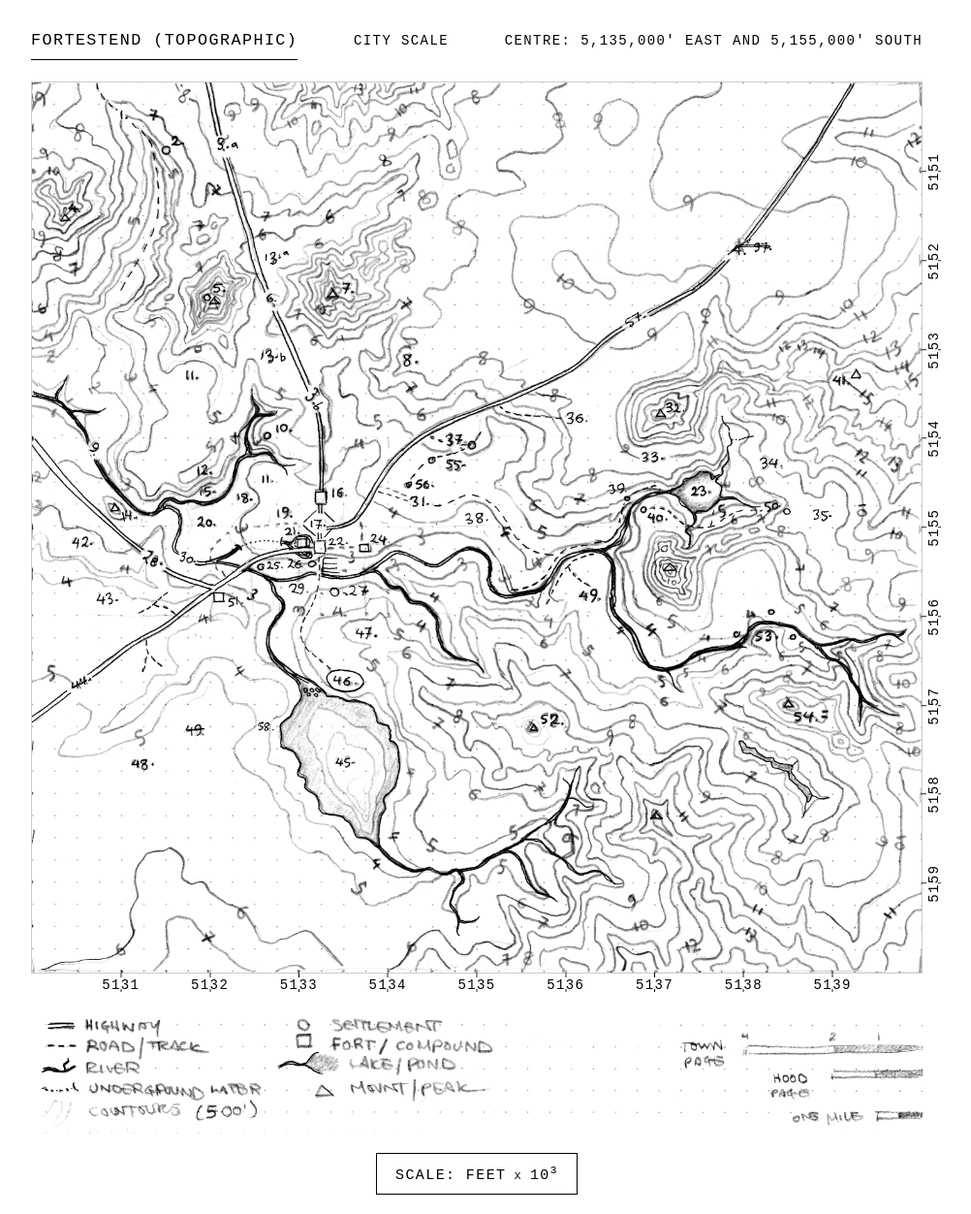
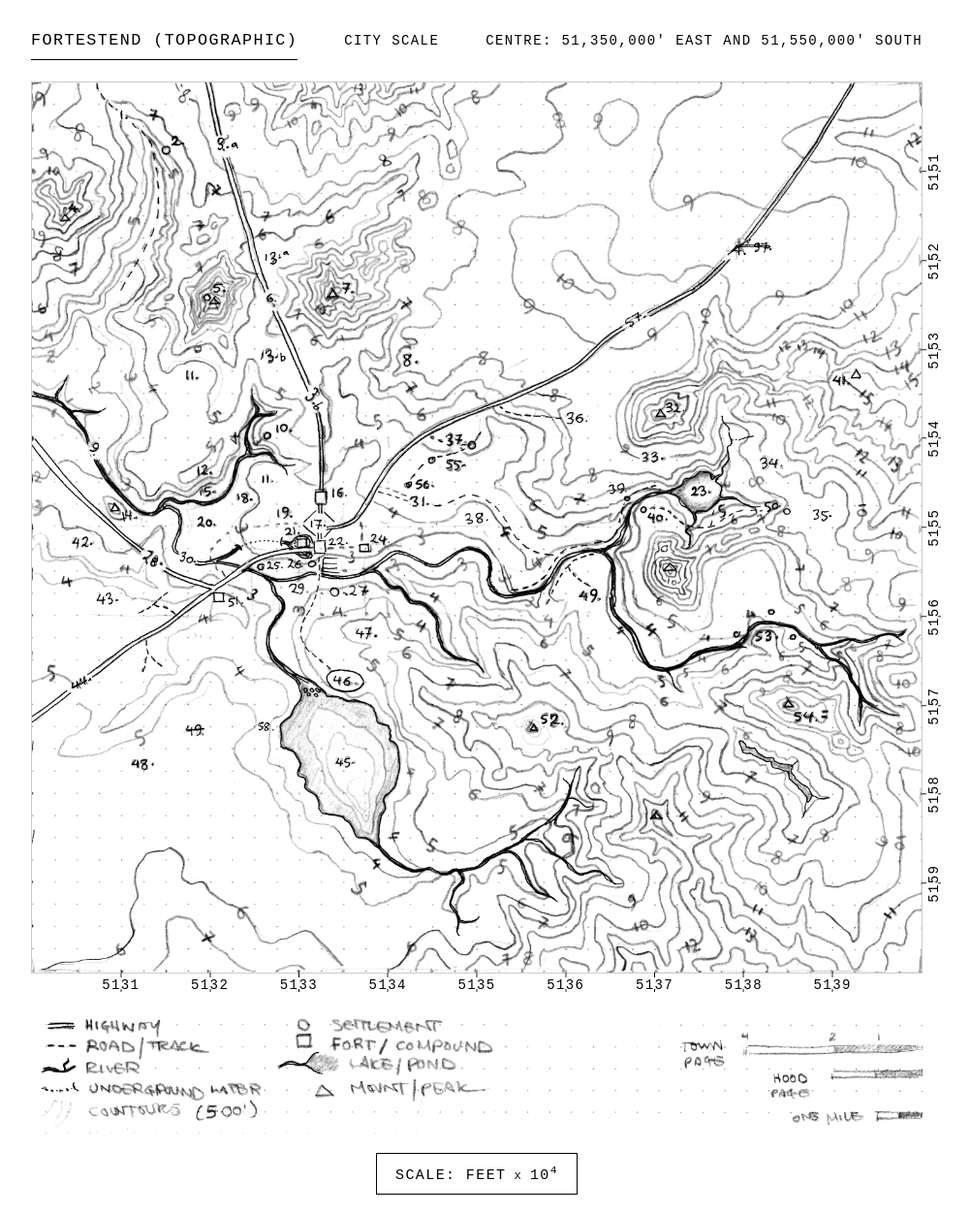
Before and after one commit to LL782/mundoko-maps, a Next.js app in the folder app/: page /city/5135/5155 in a window 1280 px wide. Shown: the whole page at 97% size, without its empty margins (138-1140 px from the left). Built offline with nearby package versions, Linux system fonts and the light colour scheme.

Commit message:
Correct bug in scale convertor

```diff
--- a/app/MapViewer/MapPositionBar/index.tsx
+++ b/app/MapViewer/MapPositionBar/index.tsx
@@ -6,7 +6,7 @@ export const MapPositionBar = () => (
       <span className={style.positionText}>
         SCALE: Feet
         <span className={style.x}> x </span>10
-        <sup className={style.sup}>3</sup>
+        <sup className={style.sup}>4</sup>
       </span>
     </h2>
   </div>
--- a/app/pages/[scale]/[east]/[south]/index.tsx
+++ b/app/pages/[scale]/[east]/[south]/index.tsx
@@ -45,7 +45,7 @@ export async function getStaticPaths() {
 
   return {
     paths: preGeneratedPaths,
-    fallback: false,
+    fallback: true,
   };
 }
 
@@ -73,7 +73,7 @@ export async function getStaticProps(c: GetStaticPropsContext<PositionParams>) {
 export default MapPage;
 
 function convert(s: string) {
-  return Number.parseFloat(`0.${s}`) * 1e7;
+  return Number.parseFloat(`0.${s}`) * 1e8;
 }
 
 function getScale(s: string): PageScale | null {
```
